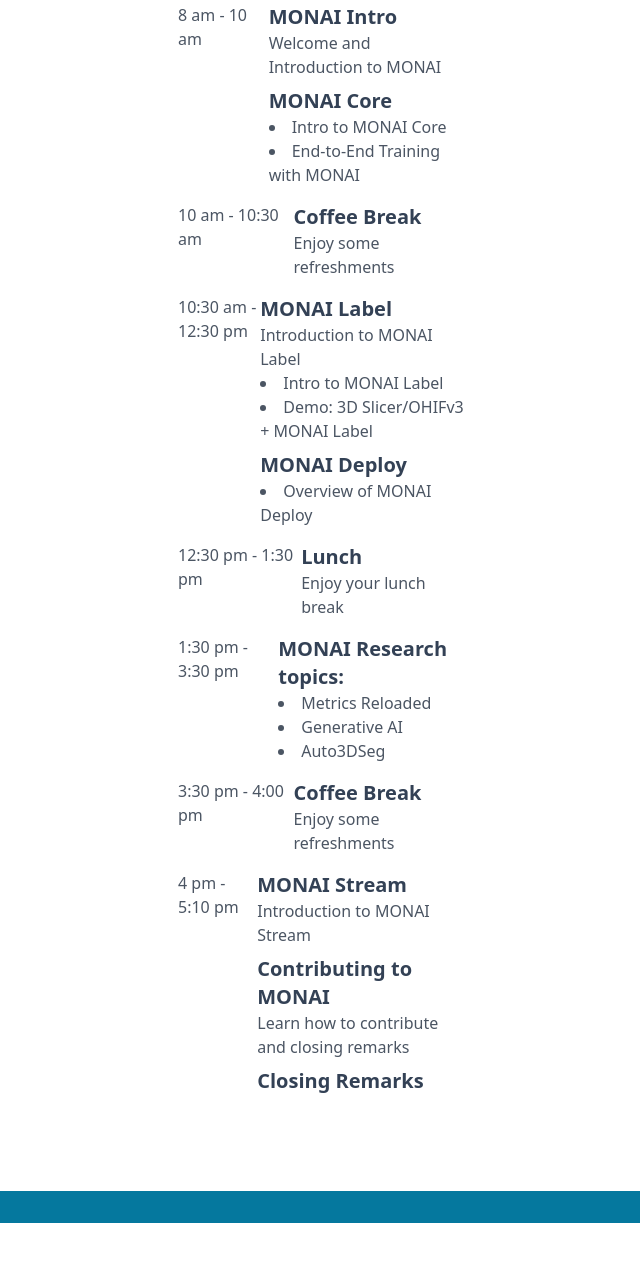
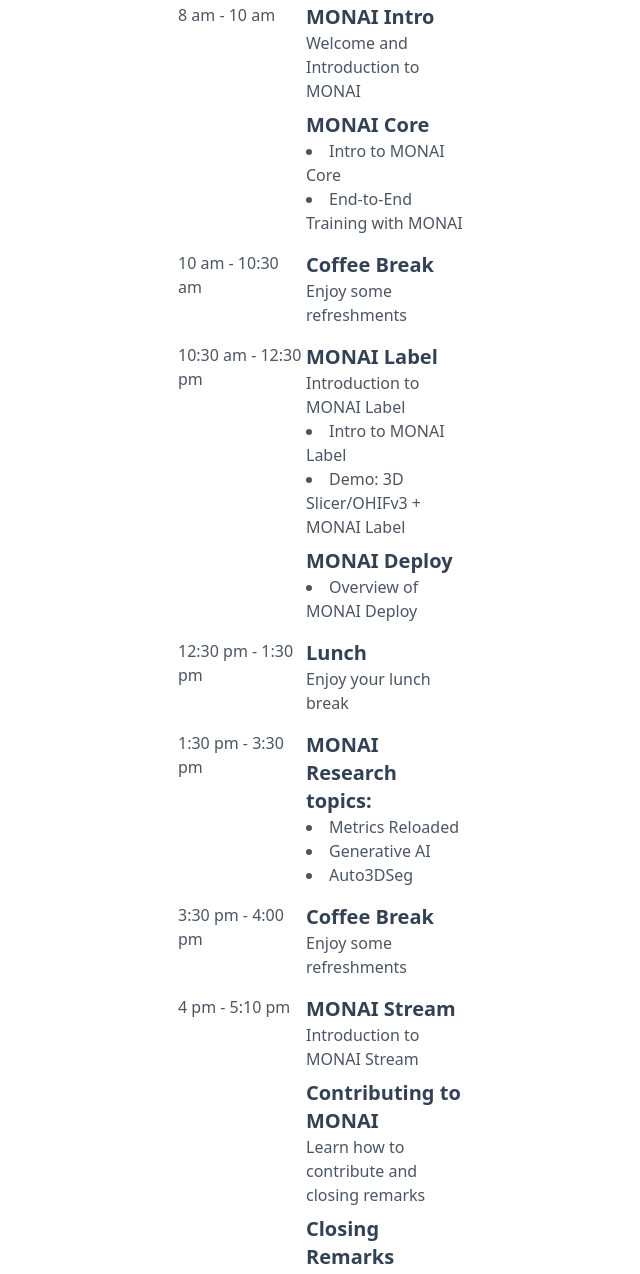
Before and after one commit to Project-MONAI/monai-tutorial-miccai-2023, a plain HTML site: page index.html in a window 1280 px wide. Shown: the part 3141-4415 px from the top of the page, without its empty margins (318-958 px from the left). Drawn offline with nearby package versions, Linux system fonts and the light colour scheme.

Commit message:
Update index.html
Signed-off-by: Michael Zephyr <mzephyr@nvidia.com>

```diff
--- a/index.html
+++ b/index.html
@@ -232,7 +232,7 @@
       <div class="container mx-auto p-4 sm:w-full md:w-1/2 lg:w-1/3 xl:w-1/4">
         <!-- Agenda Item 1 -->
         <div class="flex mb-4">
-            <div class="w-32 text-gray-600">8 am - 10 am</div>
+            <div style="min-width: 8rem;" class="w-32 text-gray-600">8 am - 10 am</div>
             <div>
                 <h3 class="text-xl font-semibold">MONAI Intro</h3>
                 <p class="text-gray-600">Welcome and Introduction to MONAI</p>
@@ -246,7 +246,7 @@
 
         <!-- Agenda Item 2 -->
         <div class="flex mb-4">
-            <div class="w-32 text-gray-600">10 am - 10:30 am</div>
+            <div style="min-width: 8rem;" class="w-32 text-gray-600">10 am - 10:30 am</div>
             <div>
                 <h3 class="text-xl font-semibold">Coffee Break</h3>
                 <p class="text-gray-600">Enjoy some refreshments</p>
@@ -255,7 +255,7 @@
 
         <!-- Agenda Item 3 -->
         <div class="flex mb-4">
-            <div class="w-32 text-gray-600">10:30 am - 12:30 pm</div>
+            <div style="min-width: 8rem;" class="w-32 text-gray-600">10:30 am - 12:30 pm</div>
             <div>
                 <h3 class="text-xl font-semibold">MONAI Label</h3>
                 <p class="text-gray-600">Introduction to MONAI Label</p>
@@ -272,7 +272,7 @@
 
         <!-- Agenda Item 4 -->
         <div class="flex mb-4">
-            <div class="w-32 text-gray-600">12:30 pm - 1:30 pm</div>
+            <div style="min-width: 8rem;" class="w-32 text-gray-600">12:30 pm - 1:30 pm</div>
             <div>
                 <h3 class="text-xl font-semibold">Lunch</h3>
                 <p class="text-gray-600">Enjoy your lunch break</p>
@@ -281,7 +281,7 @@
 
         <!-- Agenda Item 5 -->
         <div class="flex mb-4">
-            <div class="w-32 text-gray-600">1:30 pm - 3:30 pm</div>
+            <div style="min-width: 8rem;" class="w-32 text-gray-600">1:30 pm - 3:30 pm</div>
             <div>
                 <h3 class="text-xl font-semibold">MONAI Research topics:</h3>
                 <ul class="list-disc list-inside text-gray-600">
@@ -294,7 +294,7 @@
 
         <!-- Agenda Item 6 -->
         <div class="flex mb-4">
-            <div class="w-32 text-gray-600">3:30 pm - 4:00 pm</div>
+            <div style="min-width: 8rem;" class="w-32 text-gray-600">3:30 pm - 4:00 pm</div>
             <div>
                 <h3 class="text-xl font-semibold">Coffee Break</h3>
                 <p class="text-gray-600">Enjoy some refreshments</p>
@@ -303,7 +303,7 @@
 
         <!-- Agenda Item 7 -->
         <div class="flex mb-4">
-            <div class="w-32 text-gray-600">4 pm - 5:10 pm</div>
+            <div style="min-width: 8rem;" class="w-32 text-gray-600">4 pm - 5:10 pm</div>
             <div>
                 <h3 class="text-xl font-semibold">MONAI Stream</h3>
                 <p class="text-gray-600">Introduction to MONAI Stream</p>
```
